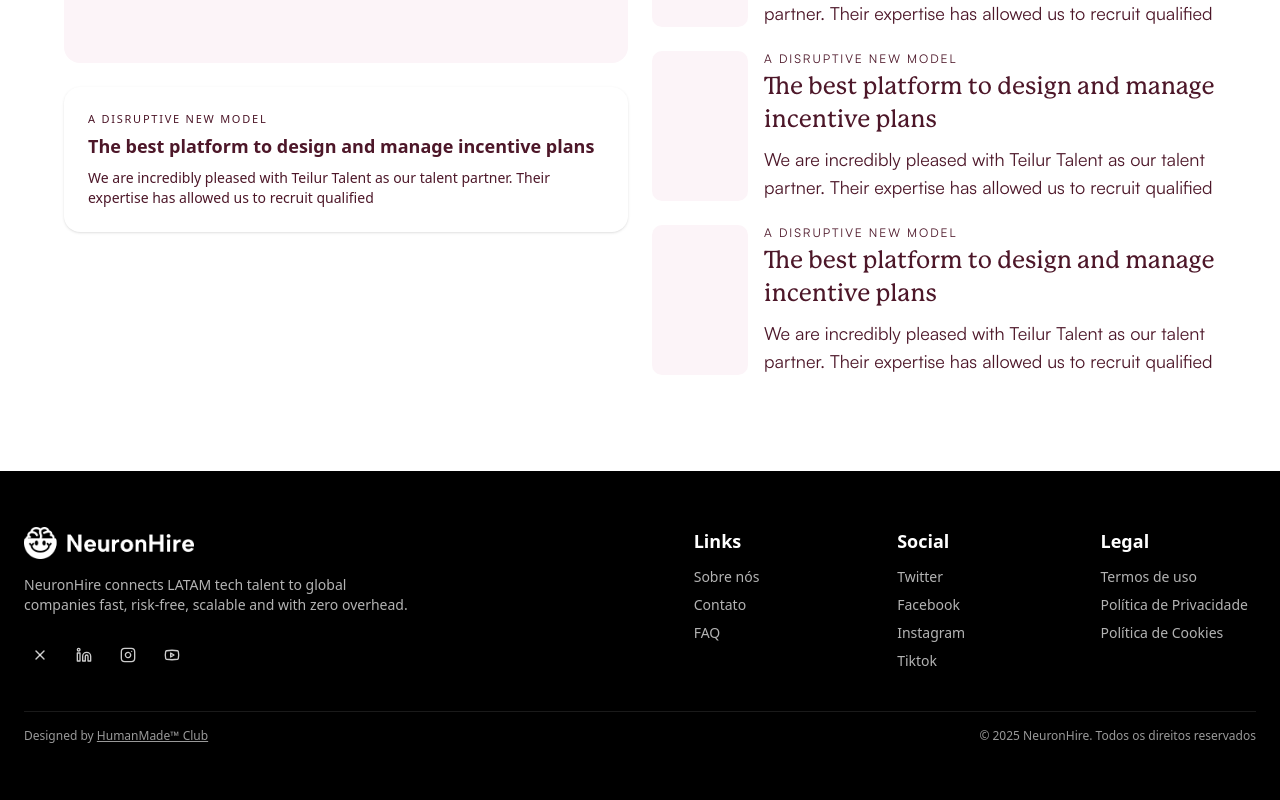
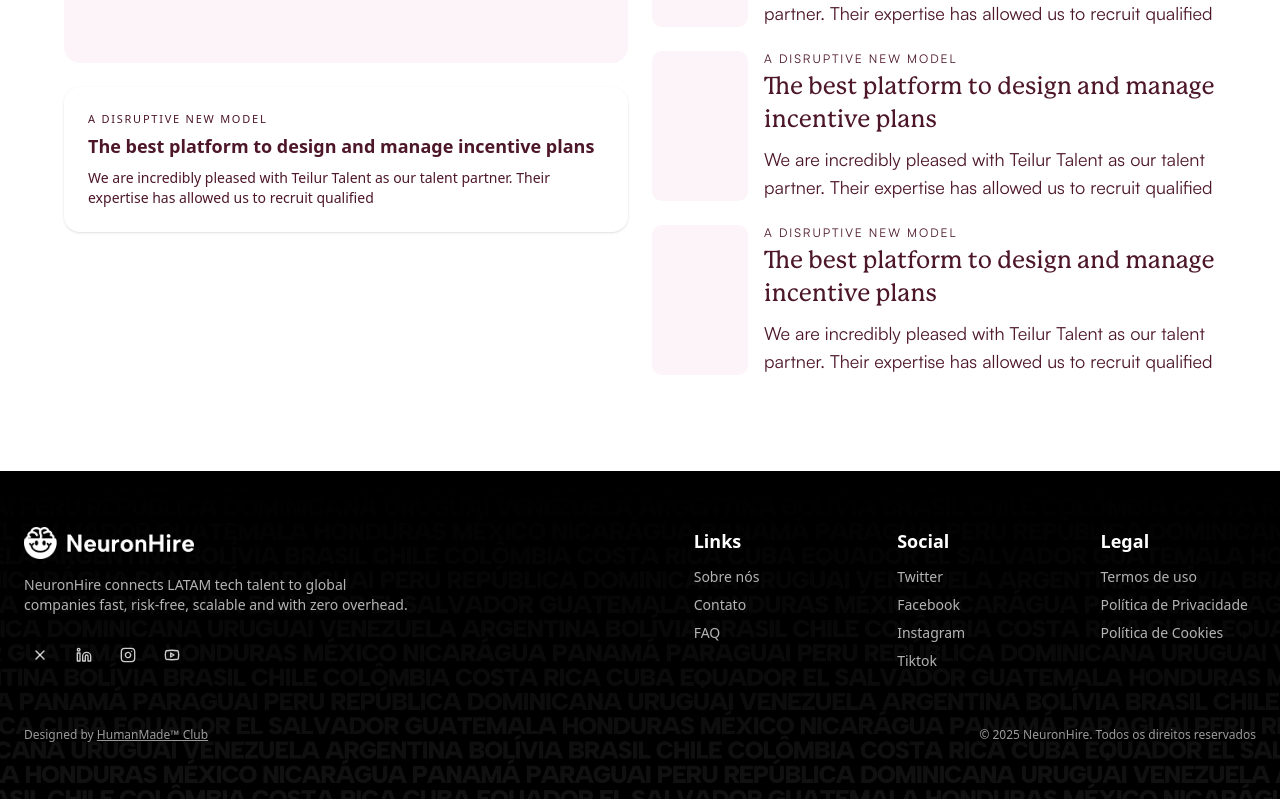
Before and after one commit to neuronhire/front-neuron-hire, a Next.js app: page / in a window 1280 px wide. Shown: the part 5490-6290 px from the top of the page. Built offline with nearby package versions, Linux system fonts and the light colour scheme.

Commit message:
feat: add footer background image and adjust layout structure

```diff
--- a/components/layout/footer.tsx
+++ b/components/layout/footer.tsx
@@ -7,7 +7,13 @@ import Link from "next/link";
 export function Footer() {
   return (
     <footer className="relative bg-black text-white">
-      <div className="mx-auto max-w-7xl px-6 py-10 md:py-14">
+      <div
+        className="absolute inset-0 bg-cover bg-center bg-no-repeat"
+        style={{
+          backgroundImage: "url('/assets/background/footer-background.png')",
+        }}
+      />
+      <div className="relative mx-auto max-w-7xl px-6 py-10 md:py-14">
         <div className="grid grid-cols-1 gap-12 md:[grid-template-columns:4fr_1fr_1fr_1fr]">
           <div className="space-y-4">
             <div className="flex items-center gap-3">
@@ -114,7 +120,7 @@ export function Footer() {
           </div>
         </div>
 
-        <div className="mt-10 border-t border-white/10 pt-4 text-xs text-white/60 md:flex md items-center md:justify-between">
+        <div className="mt-10  pt-4 text-xs text-white/60 md:flex md items-center md:justify-between">
           <span className="block">
             Designed by{" "}
             <Link href="#" className="underline hover:text-white">
```
Also changed, not shown: public/assets/background/footer-background.png (added).
